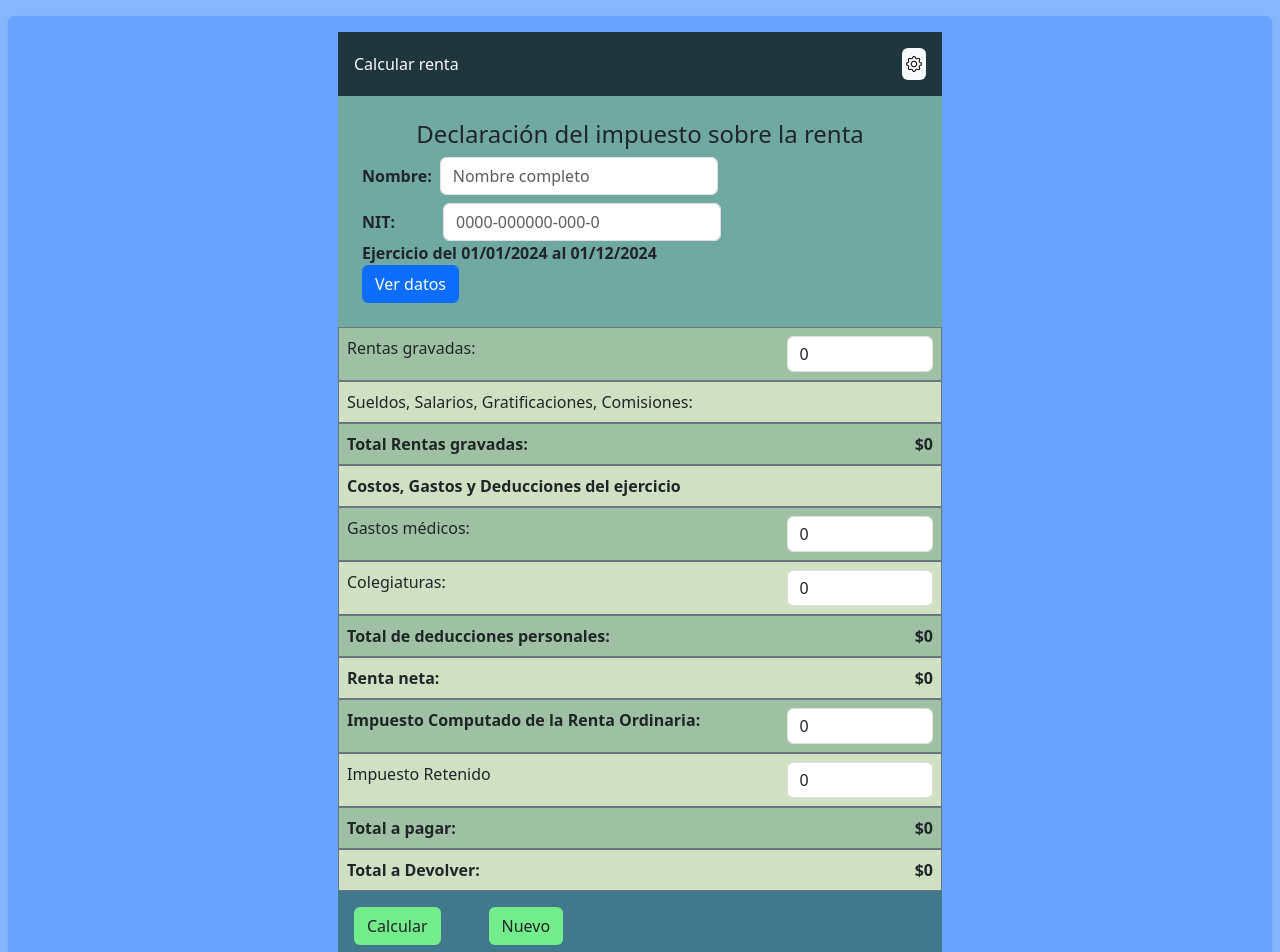
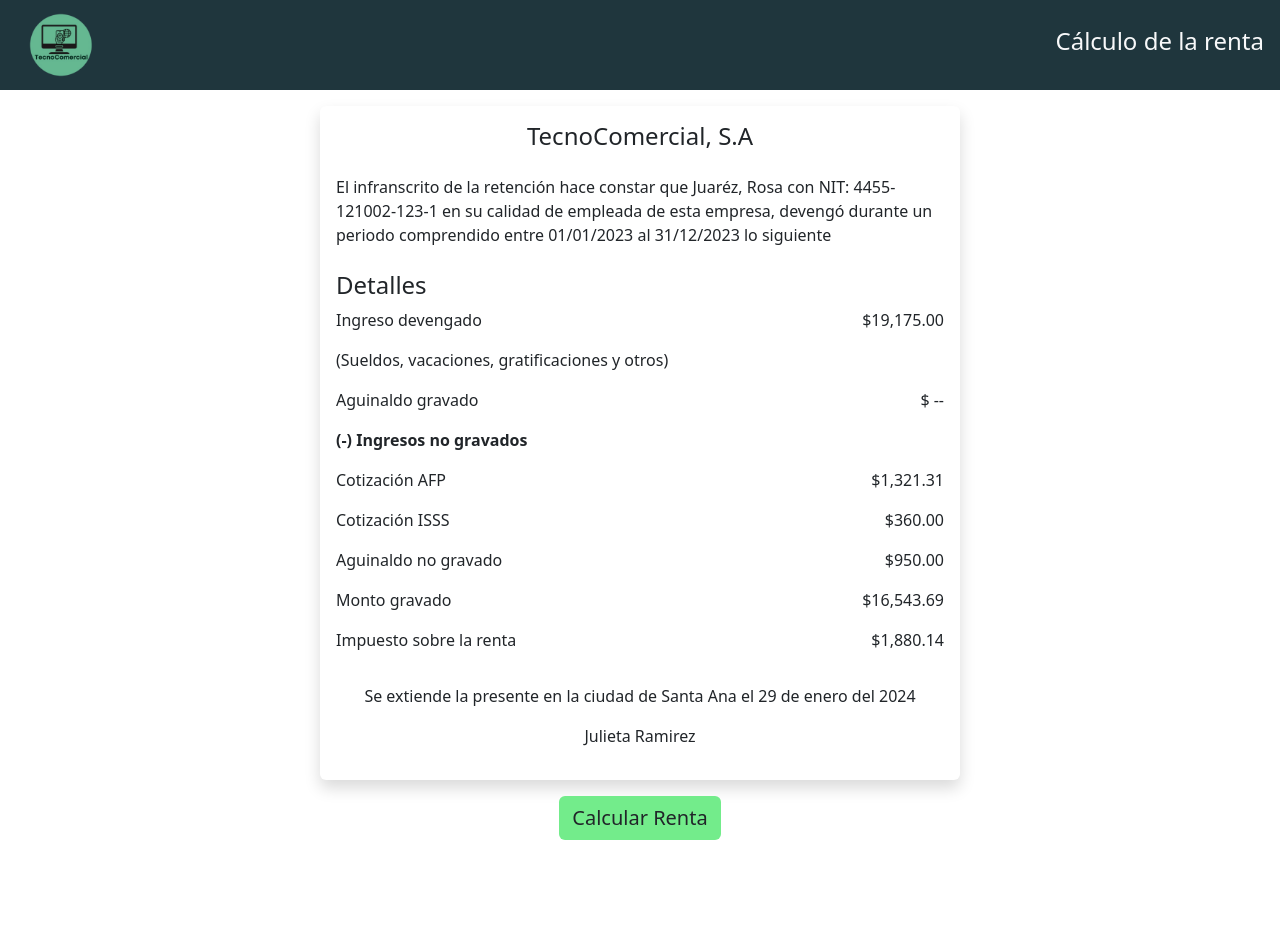
Before and after one commit to Estefany-s/calcular-renta, a React (Vite) app: page / in a window 1280 px wide. Shown: the top 952 px of the page. After the commit the page ends 864 px from the top, so only its background shows below. Built offline with nearby package versions, Linux system fonts and the light colour scheme.

Commit message:
Finalizando componente Calculo de renta

```diff
--- a/index.html
+++ b/index.html
@@ -2,11 +2,11 @@
 <html lang="en">
     <head>
         <meta charset="UTF-8" />
-    <link rel="icon" type="image/svg+xml" href="/vite.svg" />
         <meta name="viewport" content="width=device-width, initial-scale=1.0" />
         <title>Calcular Renta</title>
         <link href="https://cdn.jsdelivr.net/npm/bootstrap@5.3.3/dist/css/bootstrap.min.css" rel="stylesheet" integrity="sha384-QWTKZyjpPEjISv5WaRU9OFeRpok6YctnYmDr5pNlyT2bRjXh0JMhjY6hW+ALEwIH" crossorigin="anonymous">
         <script src="https://cdn.jsdelivr.net/npm/bootstrap@5.3.3/dist/js/bootstrap.bundle.min.js" integrity="sha384-YvpcrYf0tY3lHB60NNkmXc5s9fDVZLESaAA55NDzOxhy9GkcIdslK1eN7N6jIeHz" crossorigin="anonymous"></script>
+        <link rel="shortcut icon" href="./src/assets/img/Logo.png">
     </head>
     <body>
         <div id="root"></div>
--- a/src/App.jsx
+++ b/src/App.jsx
@@ -10,8 +10,8 @@
     <>
       <Router>
         <Routes>
-          <Route path="/" element={<CalcularRenta />} />
-          <Route path="/constanciaRenta" element={<ConstanciaRenta />} />
+          <Route path="/" element={<ConstanciaRenta />} />
+          <Route path="/calculoRenta" element={<CalcularRenta />} />
         </Routes>
       </Router>
     </>
--- a/src/components/CalcularRenta.jsx
+++ b/src/components/CalcularRenta.jsx
@@ -1,5 +1,6 @@
 import { useState } from "react";
 import { Link } from "react-router-dom";
+import Header from "./Header";
 
 const CalcularRenta = () => {
   const [rentaGravada, setRentaGravada] = useState(0);
@@ -35,13 +36,6 @@
     setNombre(e.target.value); // Actualiza el estado con el valor ingresado
   };
 
-  const handleSubmit = (e) => {
-    e.preventDefault();
-    // Aquí puedes usar el nombre y NIT como desees
-    console.log("Nombre:", nombre);
-    console.log("NIT:", nit);
-    // También podrías enviar los datos a un servidor o realizar otra acción
-  };
   //************************** */
 
   const limpiarDatos = (e) => {
@@ -61,17 +55,28 @@
   };
 
   const calcularDeducciones = () => {
-    return gastosMedicos + colegiatura;
+
+    if (gastosMedicos > 800 || colegiatura > 800) {
+      alert('Los gastos médicos y de colegiatura no pueden ser mayor a 800');
+      setGastosMedicos(0);
+      setColegiatura(0);
+      return 0;
+    }
+    else {
+      return gastosMedicos + colegiatura;
+    }
+
   };
 
   const calcularImpuestoComputado = (rentaGravada, deduccionesPersonales) => {
-    // let renta = 0;
+    let renta = 0;
     let exento = 0;
     let porcentaje = 0;
     let cuotaFija = 0;
 
     if (rentaGravada >= 0.01 && rentaGravada <= 4064) {
-      //   renta = rentaGravada;
+      // renta = rentaGravada;
+      return 0;
     } else if (rentaGravada >= 4064.01 && rentaGravada <= 9142.86) {
       exento = 4064;
       porcentaje = 0.1;
@@ -98,7 +103,8 @@
     let rentaGravadaMensual = rentaGravada / 12;
 
     if (rentaGravadaMensual >= 0.01 && rentaGravadaMensual <= 472) {
-      return rentaGravadaMensual * 12;
+      // return rentaGravadaMensual * 12;
+      return 0;
     } else if (rentaGravadaMensual >= 472.01 && rentaGravadaMensual <= 895.24) {
       exento = 472;
       porcentaje = 0.1;
@@ -163,8 +169,9 @@
   };
 
   return (
-    <div className="bg-primary bg-opacity-50 pb-5 pt-3">
-      <div className="shadow-sm p-3 mt-0 pb-3 mx-2 bg-primary bg-opacity-25 rounded">
+    <div className="bg-secondary bg-opacity-10 pb-5">
+      <Header />
+      <div className="shadow-sm p-3 mt-0 pb-3 mx-2 rounded">
         <div className="row">
           <div className="col-12 col-md-6 m-auto">
             <div>
@@ -210,9 +217,6 @@
                     Ejercicio del <span>01/01/2024</span> al{" "}
                     <span>01/12/2024</span>
                   </p>
-                  <button className="btn btn-primary" onClick={handleSubmit}>
-                    Ver datos
-                  </button>
                 </div>
               </section>
               <form className="">
@@ -223,6 +227,7 @@
                   <p className="m-0">Rentas gravadas: </p>
                   <input
                     type="number"
+                    min={0}
                     className="form-control w-25 h-25"
                     value={rentaGravada}
                     onChange={(e) => setRentaGravada(e.target.value)}
@@ -264,6 +269,7 @@
                   <p className="m-0">Gastos médicos: </p>
                   <input
                     type="number"
+                    min={0}
                     className="form-control w-25 h-25"
                     value={gastosMedicos}
                     onChange={(e) =>
@@ -278,6 +284,7 @@
                   <p className="m-0">Colegiaturas: </p>
                   <input
                     type="number"
+                    min={0}
                     className="form-control w-25 h-25"
                     value={colegiatura}
                     onChange={(e) =>
@@ -387,13 +394,6 @@
             </div>
           </div>
         </div>
-        <div className="text-center mt-3 mb-0">
-          <Link to="/constanciaRenta">
-            <button className="btn" style={{ backgroundColor: "#73EC8B" }}>
-              Imprimir constancia
-            </button>
-          </Link>
-        </div>
       </div>
     </div>
   );
--- a/src/components/ConstanciaRenta.jsx
+++ b/src/components/ConstanciaRenta.jsx
@@ -1,50 +1,57 @@
 import { Link } from "react-router-dom";
+import Header from "./Header";
 
 const ConstanciaRenta = () => {
     return (
         <div className="">
+            <Header/>
             <section className="w-50 shadow p-3 my-3 bg-body rounded m-auto">
+                <h4 className="text-center">TecnoComercial, S.A</h4>
+                <p className="my-4">
+                    El infranscrito de la retención hace constar que Juaréz, Rosa con NIT: 4455-121002-123-1 en su calidad de empleada de esta empresa,
+                    devengó durante un periodo comprendido entre 01/01/2023 al 31/12/2023 lo siguiente
+                </p>
                 <h4>Detalles</h4>
                 <div>
                 <div className="d-flex justify-content-between align-items-center">
                     <p>Ingreso devengado</p>
-            <p>$0,000.00</p>
+                    <p>$19,175.00</p>
                 </div>
                 <p>(Sueldos, vacaciones, gratificaciones y otros)</p>
                 <div className="d-flex justify-content-between align-items-center">
                     <p>Aguinaldo gravado</p>
-            <p>$0,000.00</p>
+                    <p>$ --</p>
                 </div>
                 <p className="fw-bold">(-) Ingresos no gravados</p>
                 <div className="d-flex justify-content-between align-items-center">
                     <p>Cotización AFP</p>
-            <p>$0,000.00</p>
+                    <p>$1,321.31</p>
                 </div>
                 <div className="d-flex justify-content-between align-items-center">
                     <p>Cotización ISSS</p>
-            <p>$0,000.00</p>
+                    <p>$360.00</p>
                 </div>
                 <div className="d-flex justify-content-between align-items-center">
                     <p>Aguinaldo no gravado</p>
-            <p>$0,000.00</p>
+                    <p>$950.00</p>
                 </div>
                 <div className="d-flex justify-content-between align-items-center">
                     <p>Monto gravado</p>
-            <p>$0,000.00</p>
+                    <p>$16,543.69</p>
                 </div>
                 <div className="d-flex justify-content-between align-items-center">
                     <p>Impuesto sobre la renta</p>
-            <p>$0,000.00</p>
+                    <p>$1,880.14</p>
                 </div>
                 </div>
                 <p className="mt-3 text-center">
-          Se extiende la presente en la ciudad de San Salvador el 29 de enero
-          del 2023
+                    Se extiende la presente en la ciudad de Santa Ana el 29 de enero
+                    del 2024
                 </p>
                 <p className="text-center">Julieta Ramirez</p>
             </section>
-      <Link to="/" className="m-auto">
-        <button className="btn btn-secondary">Regresar</button>
+            <Link to="/calculoRenta" className="d-flex justify-content-center mb-4 text-decoration-none">
+                <button className="btn fs-5" style={{ backgroundColor: "#73EC8B" }}>Calcular Renta</button>
             </Link>
         </div>
     );
--- /dev/null
+++ b/src/components/Header.jsx
@@ -0,0 +1,22 @@
+import { Link } from 'react-router-dom';
+import logo from '../assets/img/Logo.png';
+
+const Header = () => {
+
+    return (
+        <header style={{ backgroundColor: "#1F363D" }}>
+            <div className="d-flex justify-content-between px-3 align-items-center">
+                <div>
+                    <Link to="/">
+                        <img src={logo} style={{ width: "90px" }} />
+                    </Link>
+                </div>
+                <div>
+                    <h4 className="text-light">Cálculo de la renta</h4>
+                </div>
+            </div>
+        </header>
+    )
+}
+
+export default Header;
```
Also changed, not shown: src/assets/img/Logo.png (added). Lines whose indentation alone changed are shown as unchanged.
